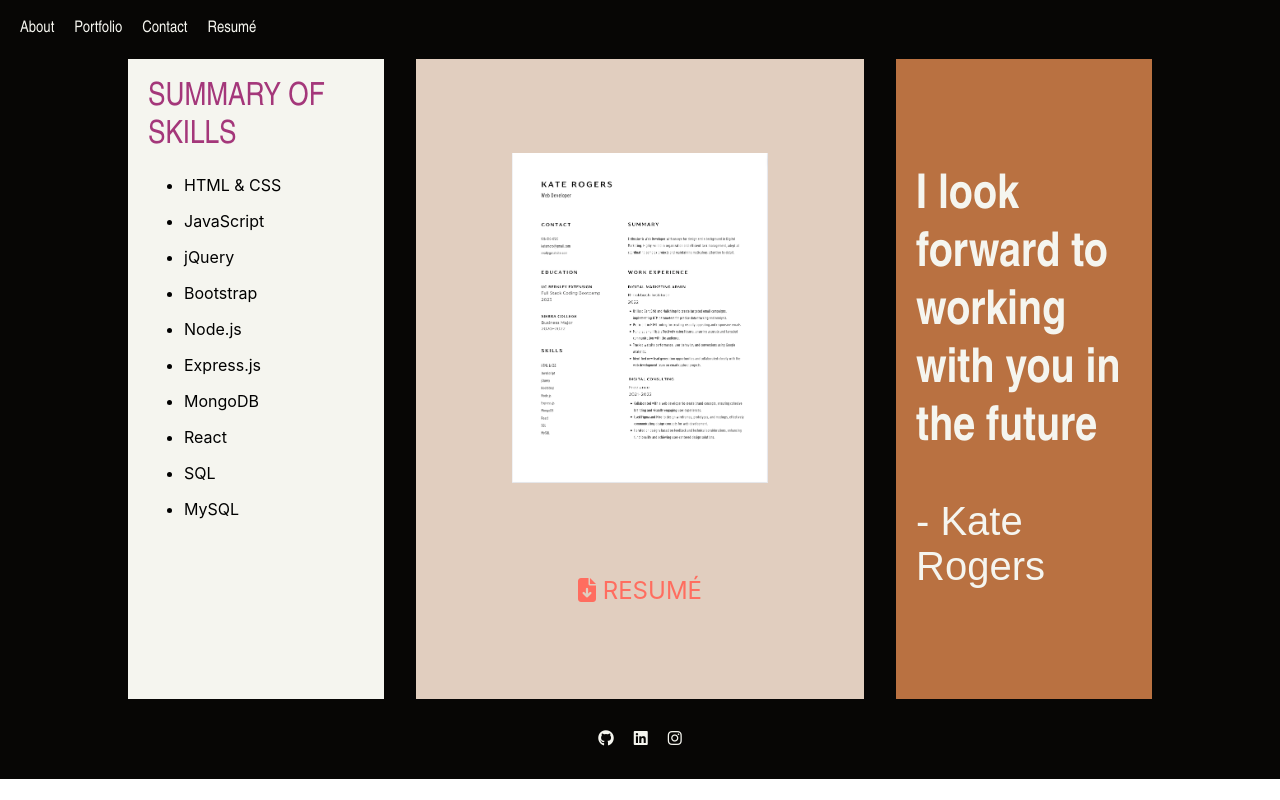
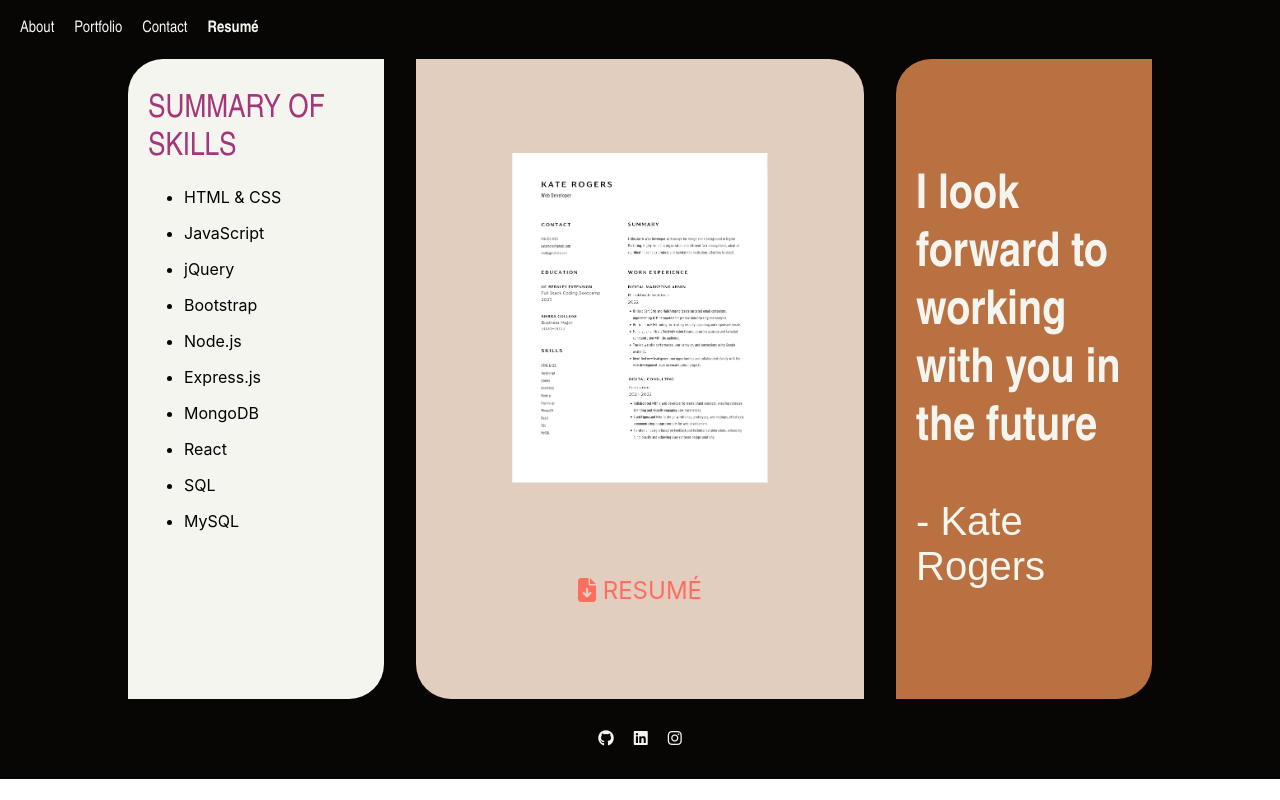
Before and after one commit to KateMcRo/reactPortfolio, a React (Create React App) app: page / in a window 1280 px wide. Both pictures are taken after a click on the element "Resumé". Built offline with nearby package versions, Linux system fonts and the light colour scheme; a web font is replaced by a local one.

Commit message:
tab highlights and resume styling

```diff
--- a/src/components/navigation/Navigation.jsx
+++ b/src/components/navigation/Navigation.jsx
@@ -6,10 +6,10 @@
         <nav id="navContainer">
             <div id="navBuddy"></div>
             <div id="navbar">
-            <div class="navbar-item" onClick={() => setView("about")}>About</div>
-            <div class="navbar-item" onClick={() => setView("portfolio")}>Portfolio</div>
-            <div class="navbar-item" onClick={() => setView("contact")}>Contact</div>
-            <div class="navbar-item" onClick={() => setView("resume")}>Resumé</div>
+            <div class={`navbar-item ${view==="about"? "selected" : ""}`} onClick={() => setView("about")}>About</div>
+            <div class={`navbar-item ${view==="portfolio"? "selected" : ""}`} onClick={() => setView("portfolio")}>Portfolio</div>
+            <div class={`navbar-item ${view==="contact"? "selected" : ""}`} onClick={() => setView("contact")}>Contact</div>
+            <div class={`navbar-item ${view==="resume"? "selected" : ""}`} onClick={() => setView("resume")}>Resumé</div>
             </div>
         </nav>
     )
--- a/src/components/navigation/navigation.css
+++ b/src/components/navigation/navigation.css
@@ -23,3 +23,7 @@
 .navbar-item:active {
     font-weight: bold;
 }
+
+.selected {
+    font-weight: bold;
+}
--- a/src/components/resume/resume.css
+++ b/src/components/resume/resume.css
@@ -10,11 +10,14 @@
     width: 20vw;
     height: 100%;
     color: black;
+    border-top-left-radius: 35px;
+    border-bottom-right-radius: 35px;
 }
 
 #skills {
     color: #A4377A;
     font-size: xx-large;
+    margin-top: 2rem;
 }
 
 li {
@@ -29,6 +32,8 @@
     background-color: #E1CEBF;
     width: 35vw;
     height: 100%;
+    border-top-right-radius: 35px;
+    border-bottom-left-radius: 35px;
 }
 
 #resumeImg {
@@ -49,6 +54,8 @@
     background-color: #B97141;
     width: 20vw;
     height: 100%;
+    border-top-left-radius: 35px;
+    border-bottom-right-radius: 35px;
 }
 
 #msg {
```
